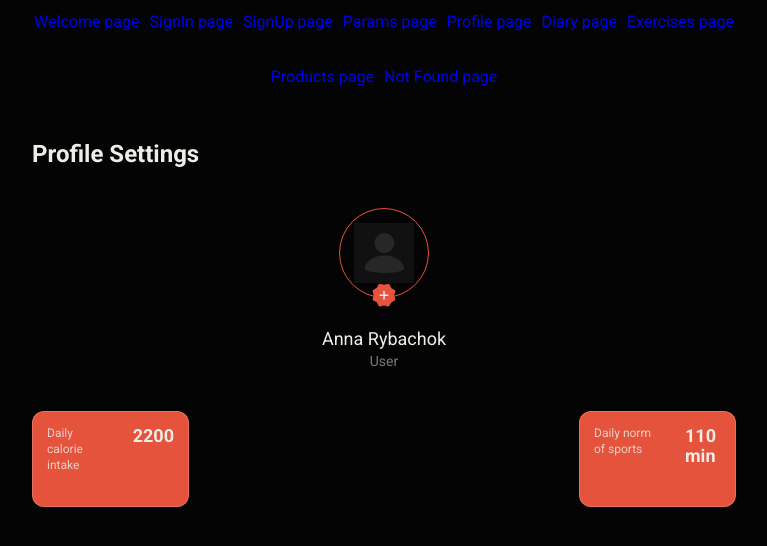
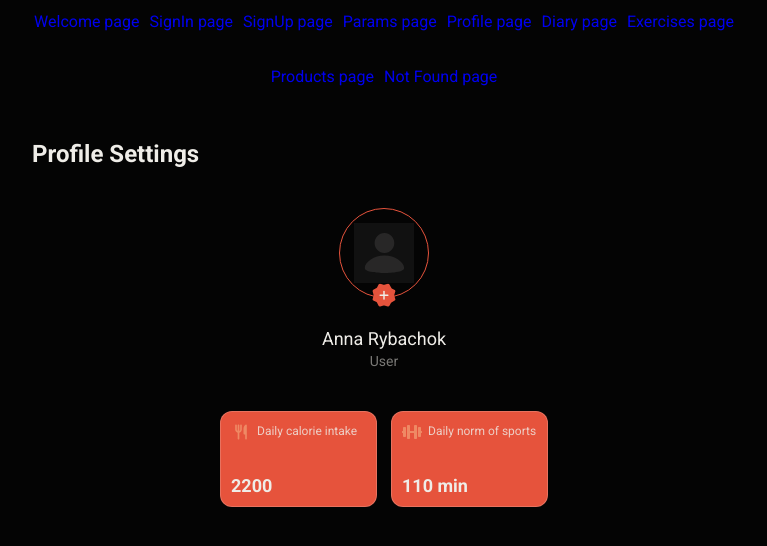
Before and after one commit to made-by-curiosity/power_pulse_frontend, a React (Create React App) app: page /power_pulse_frontend/profile in a window 1280 px wide. Shown: the top 546 px of the page, without its empty margins (256-1023 px from the left). Built offline with nearby package versions, Linux system fonts and the light colour scheme.

Commit message:
add InfoCards

```diff
--- a/src/components/ForProfilePage/InfoCard/InfoCard.jsx
+++ b/src/components/ForProfilePage/InfoCard/InfoCard.jsx
@@ -1,9 +1,22 @@
-import { InfoCardBox, InfoCardLabel, InfoCardNumber } from './InfoCard.styled';
+import {
+  InfoCardBox,
+  InfoCardsWrapper,
+  InfoCardLabel,
+  InfoCardNumber,
+  InfoCardLabelWrapper,
+} from './InfoCard.styled';
 
-export const InfoCard = ({ label, number }) => {
+import iconsPath from '../../../assets/icons/svg-sprite.svg';
+
+export const InfoCard = ({ icon, label, number }) => {
   return (
     <InfoCardBox>
-      <InfoCardLabel>{label}</InfoCardLabel>
+      <InfoCardLabelWrapper>
+        <svg width="20" height="20">
+          <use href={iconsPath + icon}></use>
+        </svg>
+        <InfoCardLabel>{label}</InfoCardLabel>
+      </InfoCardLabelWrapper>
       <InfoCardNumber>{number}</InfoCardNumber>
     </InfoCardBox>
   );
--- a/src/components/ForProfilePage/InfoCard/InfoCard.styled.jsx
+++ b/src/components/ForProfilePage/InfoCard/InfoCard.styled.jsx
@@ -2,26 +2,33 @@ import styled from '@emotion/styled';
 
 export const InfoCardsWrapper = styled.div`
   display: flex;
-  justify-content: space-between;
+  justify-content: center;
+  gap: 14px;
   margin-top: 40px;
 `;
 
 export const InfoCardBox = styled.div`
   display: flex;
+  flex-direction: column;
   width: 157px;
   height: 96px;
-  padding: 14px;
-  align-items: flex-start;
-  gap: 32px;
+  padding: 10px;
+  justify-content: space-between;
 
   border-radius: 12px;
   border: 1px solid rgba(239, 237, 232, 0.2);
   background: #e6533c;
 `;
 
+export const InfoCardLabelWrapper = styled.div`
+  display: flex;
+  ${'' /* justify-content: space-between; */}
+  align-items: center;
+  gap: 6px;
+`;
+
 export const InfoCardLabel = styled.p`
   color: rgba(239, 237, 232, 0.8);
-  font-feature-settings: 'clig' off, 'liga' off;
   font-family: Roboto;
   font-size: 12px;
   font-style: normal;
@@ -31,7 +38,6 @@ export const InfoCardLabel = styled.p`
 
 export const InfoCardNumber = styled.p`
   color: #efede8;
-  font-feature-settings: 'clig' off, 'liga' off;
   font-family: Roboto;
   font-size: 18px;
   font-style: normal;
--- a/src/pages/ProfilePage/ProfilePage.jsx
+++ b/src/pages/ProfilePage/ProfilePage.jsx
@@ -4,16 +4,14 @@ import { Avatar } from 'components/ForProfilePage/Avatar/Avatar';
 import { InfoCard } from 'components/ForProfilePage/InfoCard/InfoCard';
 import { InfoCardsWrapper } from 'components/ForProfilePage/InfoCard/InfoCard.styled';
 
-import icons from '../../assets/icons/svg-sprite.svg';
-
 const calories = {
-  icon: `href=${icons + '#icon-addavatar'}`,
+  icon: '#icon-cutlery',
   label: 'Daily calorie intake',
   number: '2200',
 };
 
 const normOfSports = {
-  icon: '',
+  icon: '#icon-dumbbell',
   label: 'Daily norm of sports',
   number: '110 min',
 };
```
